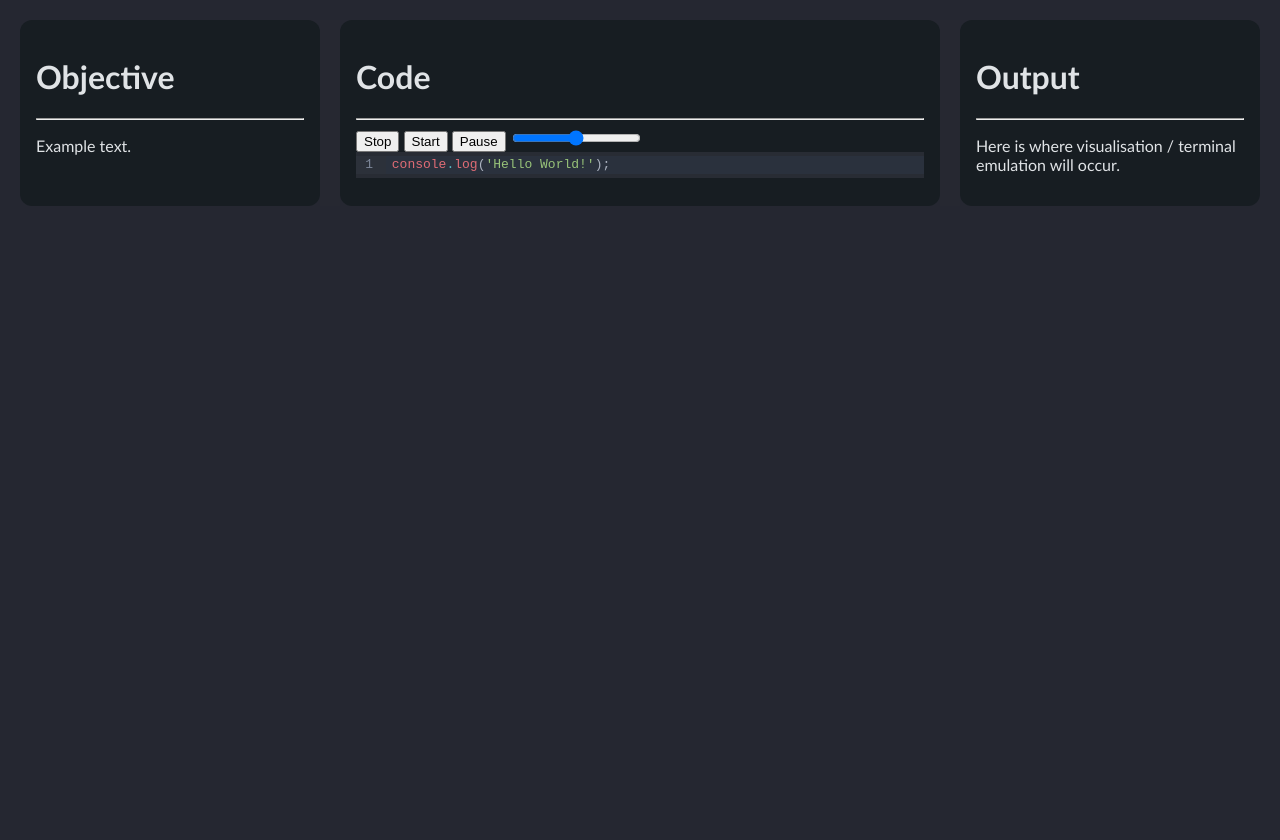
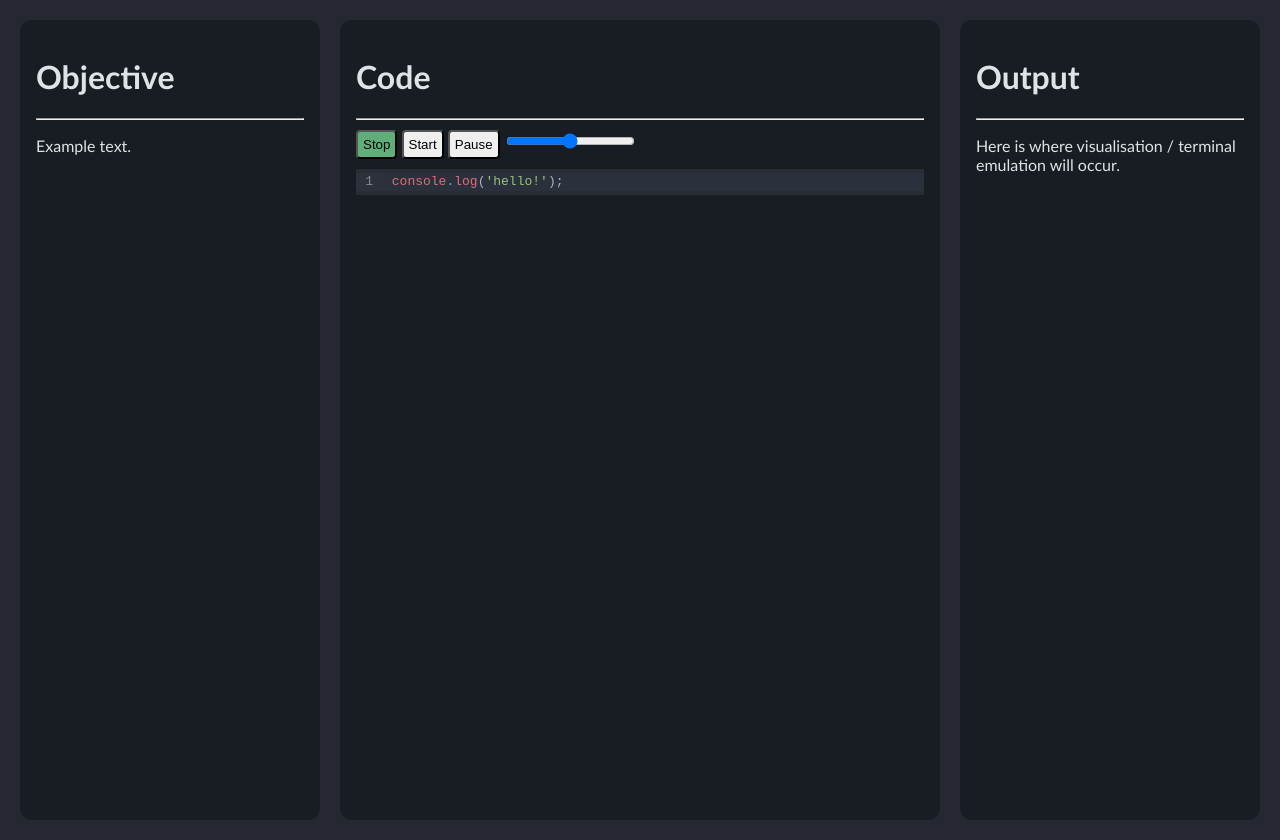
Before and after one commit to Davodii/codebyte, a SvelteKit app: page /editor in a window 1280 px wide. Before the commit the page ends 800 px from the top, so only its background shows below. Built offline with nearby package versions, Linux system fonts and the light colour scheme.

Commit message:
tried tinkering with codemirror to get syntaxhighlighting to work, its not, maybe something to do with CSS or needing to do a setup in tauri / sveltekit?

```diff
--- a/package.json
+++ b/package.json
@@ -13,8 +13,12 @@
   },
   "license": "MIT",
   "dependencies": {
+    "@codemirror/autocomplete": "^6.19.1",
     "@codemirror/basic-setup": "^0.20.0",
+    "@codemirror/commands": "^6.10.0",
     "@codemirror/lang-javascript": "^6.2.4",
+    "@codemirror/language": "^6.11.3",
+    "@codemirror/search": "^6.5.11",
     "@codemirror/state": "^6.5.2",
     "@codemirror/theme-one-dark": "^6.1.3",
     "@codemirror/view": "^6.38.6",
--- a/src/app.css
+++ b/src/app.css
@@ -25,8 +25,12 @@
 body {
     padding: 0;
     margin: 0;
-    max-height: 100vh;
-    min-height: 100vh;
+    height: 100%;
     font-family:'Gill Sans', 'Gill Sans MT', Calibri, 'Trebuchet MS', sans-serif;
-    background-color: var(--bg);
+    /* background-color: var(--bg); */
+    overflow: auto;
 }
+
+html {
+    height: 100%;
+}
--- a/src/routes/+page.svelte
+++ b/src/routes/+page.svelte
@@ -14,11 +14,3 @@
 <h1 class="text-3xl font-bold underline">
       Hello world!
 </h1>
-
-<style lang="postcss">
-    @reference "tailwindcss";
-
-    :global(html) {
-        background-color: theme(--color-gray-100);
-    }
-</style>
--- a/src/routes/editor/components/CodePanel.svelte
+++ b/src/routes/editor/components/CodePanel.svelte
@@ -1,53 +1,11 @@
 <script lang="ts">
     import Controls from './Controls.svelte';
-    import { onMount } from 'svelte';
-    import { basicSetup } from "codemirror";
-    import { EditorView } from '@codemirror/view';
-    import { EditorState } from "@codemirror/state";
-    import { javascript } from "@codemirror/lang-javascript";
-    import { oneDark } from "@codemirror/theme-one-dark";
-
-    let editorDiv: HTMLDivElement;
-    export let value = "console.log('Hello World!');";
-    export let onChange = (val: String) => {};
-
-    onMount(() => {
-        const startState = EditorState.create({
-            doc: value,
-            extensions: [
-                basicSetup,
-                javascript(),
-                oneDark,
-                EditorView.updateListener.of(update => {
-                    if (update.docChanged) {
-                        onChange(update.state.doc.toString());
-                    }
-                })
-            ]
-        });
-
-        const view = new EditorView({
-            state: startState,
-            parent: editorDiv,
-        });
-
-        return () => view.destroy();
-    });
-
-
+    import Editor from './Editor.svelte';
 </script>
 
 <div class="rounded-xl p-4 bg-(--primary) text-(--text) overflow-hidden">
     <h1>Code</h1>
     <hr>
     <Controls />
-    <div id="editor" class="h-full w-full" bind:this={editorDiv}></div>
+    <Editor />
 </div>
-<style>
-    .h-full { height: 100%; }
-    .w-full { width: 100%; }
-
-    #editor {
-        margin: 0;
-    }
-</style>
--- a/src/routes/editor/components/Controls.svelte
+++ b/src/routes/editor/components/Controls.svelte
@@ -2,9 +2,22 @@
 
 </script>
 
-<div class="running-controls">
-    <button>Stop</button>
-    <button>Start</button>
-    <button>Pause</button>
+<div class="controls">
+    <button class="bg-(--accent-secondary)">Stop</button>
+    <button class="secondary">Start</button>
+    <button class="secondary">Pause</button>
     <input type="range" />
 </div>
+
+<style>
+    button {
+        padding: 5px;
+        color: #000;
+        border-radius: 4px;
+    }
+
+    .controls {
+        margin-bottom: 10px;
+        margin-top: 10px;
+    }
+</style>
--- /dev/null
+++ b/src/routes/editor/components/Editor.svelte
@@ -0,0 +1,83 @@
+<script lang="ts">
+    import { onMount } from 'svelte';
+
+    import { EditorState } from '@codemirror/state';
+    import { openSearchPanel, highlightSelectionMatches } from '@codemirror/search';
+    import { indentWithTab, history, defaultKeymap, historyKeymap } from '@codemirror/commands';
+    import { foldGutter, indentOnInput, indentUnit, bracketMatching, foldKeymap, syntaxHighlighting, defaultHighlightStyle} from '@codemirror/language';
+    import { closeBrackets, autocompletion, closeBracketsKeymap, completionKeymap } from '@codemirror/autocomplete';
+    import { lineNumbers, highlightActiveLineGutter, highlightSpecialChars, drawSelection, dropCursor, rectangularSelection, crosshairCursor, highlightActiveLine, keymap, EditorView} from '@codemirror/view';
+
+    // Theme
+    import { oneDark } from "@codemirror/theme-one-dark";
+
+    // Language
+    import { javascript } from '@codemirror/lang-javascript';
+
+    let editorDiv: HTMLDivElement;
+
+    onMount(() => {
+        let extensions = [
+            lineNumbers(),
+            highlightActiveLineGutter(),
+            highlightSpecialChars(),
+            history(),
+            foldGutter(),
+            drawSelection(),
+            indentUnit.of('\t'),
+            EditorState.allowMultipleSelections.of(true),
+            indentOnInput(),
+            bracketMatching(),
+            closeBrackets(),
+            autocompletion(),
+
+            // These go together
+            rectangularSelection(),
+            crosshairCursor(),
+
+            highlightActiveLine(),
+            highlightSelectionMatches(),
+            keymap.of([
+                indentWithTab,
+                ...closeBracketsKeymap,
+                ...defaultKeymap,
+                ...historyKeymap,
+                ...foldKeymap,
+                ...completionKeymap,
+            ]),
+
+            // Language
+            javascript(),
+            syntaxHighlighting(defaultHighlightStyle, {fallback: true}),
+
+            // Theme
+            oneDark,
+        ]
+
+        const startState = EditorState.create({
+            doc: "console.log('hello!');",
+            extensions: [
+                extensions,
+                // EditorView.updateListener.of(update => {
+                //     if (update.docChanged) {
+                //         onChange(update.state.doc.toString());
+                //     }
+                // })
+            ]
+        });
+
+        const view = new EditorView({
+            state: startState,
+            parent: editorDiv,
+        });
+
+        return () => view.destroy();
+    });
+</script>
+
+<div class="h-full w-full" bind:this={editorDiv}></div>
+
+<style>
+    .h-full { height: 100%; }
+    .w-full { width: 100%; }
+</style>
```
Also changed, not shown: 1 other file (tests, documents, lock files or other folders).
